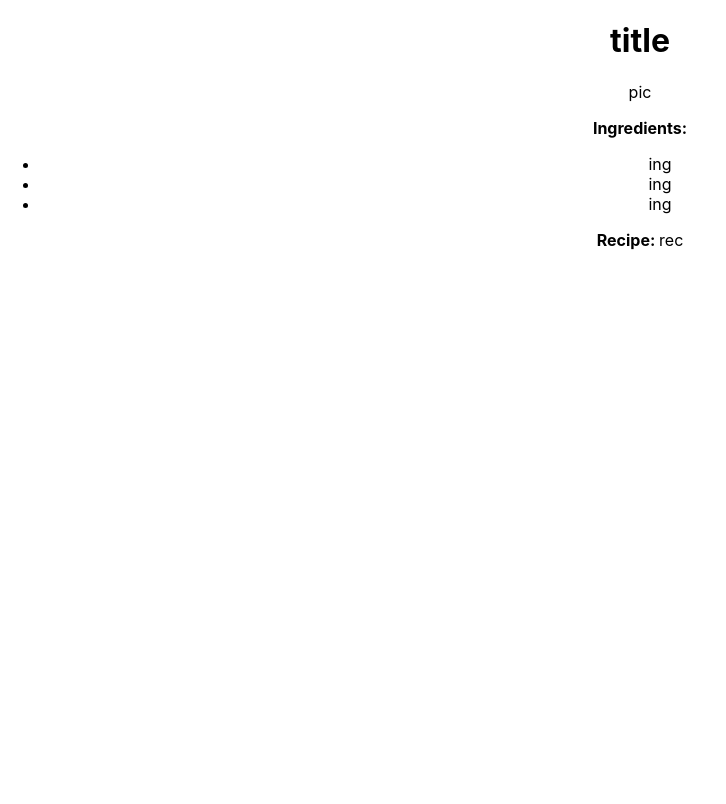
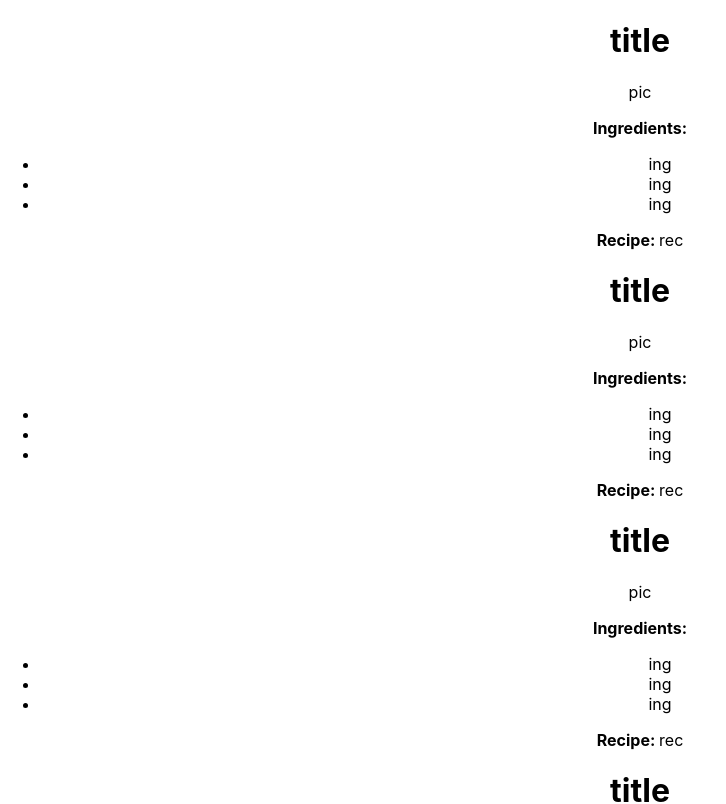
Before and after one commit to ciarangg/recipe-app, a React (Create React App) app: page / in a window 1280 px wide. Shown: the top 804 px of the page, without its empty margins (0-726 px from the left). Built offline with nearby package versions, Linux system fonts and the light colour scheme.

Commit message:
map function in RecipeList to send props to recipe component

```diff
--- a/src/App.js
+++ b/src/App.js
@@ -1,8 +1,6 @@
 import React, { Component } from 'react';
 import logo from './logo.svg';
 import './App.css';
-import Recipe from './Recipe';
-import recipelist from './recipelist.json'
 import RecipeList from './RecipeList';
 
 
@@ -13,7 +11,7 @@ class App extends Component {
   render() {
     return (
       <div className="App">
-        <RecipeList json={recipelist} />
+        <RecipeList />
       </div>
     );
   }
--- a/src/Recipe.js
+++ b/src/Recipe.js
@@ -2,6 +2,10 @@ import React, { Component } from 'react';
 
 class Recipe extends Component {
     render() {
+
+
+        // let {json} = this.props
+        // console.log(json)
 
         return ( <div>
                     <h1> title </h1>
--- a/src/RecipeList.js
+++ b/src/RecipeList.js
@@ -1,11 +1,22 @@
 import React, { Component } from 'react';
 import Recipe from './Recipe';
+import json from './recipelist.json'
 
 class RecipeList extends Component {
+
     render() {
 
+
+    console.log(json)
+
+
+    const recipes = json.map((recipe) => {
+        return (<Recipe key={recipe.id} info={recipe} /> )
+        })
+
+
         return ( <div>
-                    <Recipe />
+                    {recipes}
                 </div>
         );
     }
```
